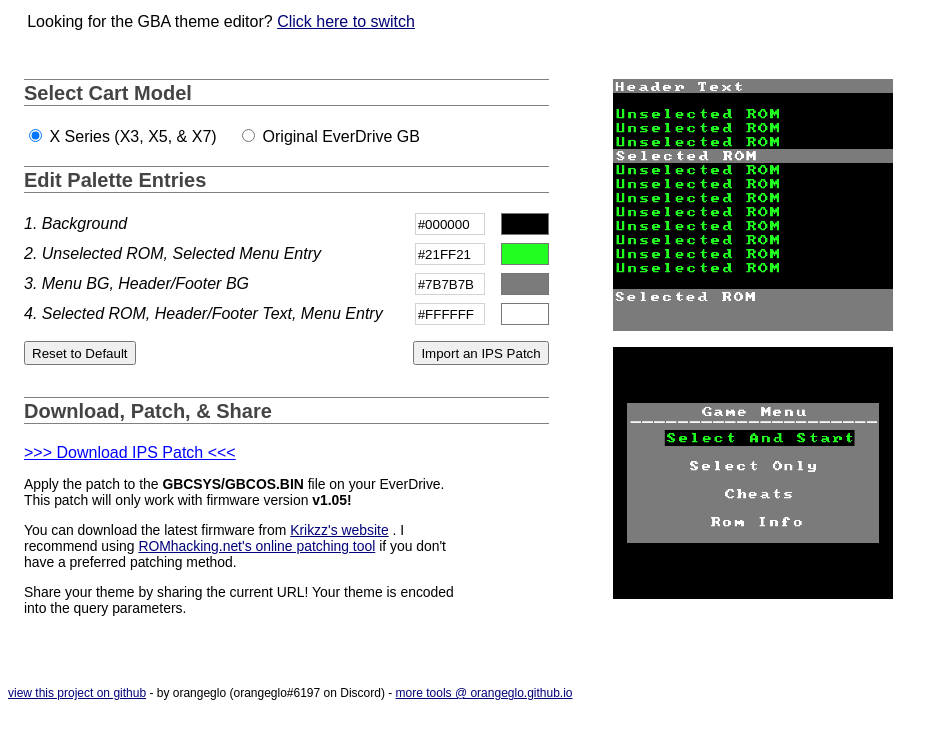
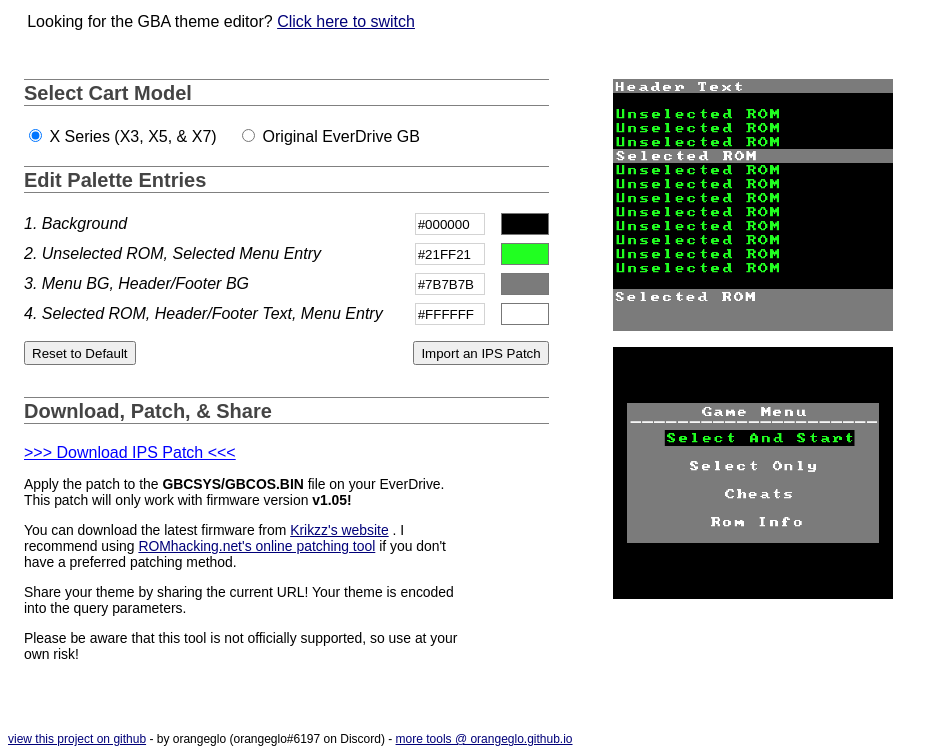
Before and after one commit to orangeglo/everdrive-gb-editor, a plain HTML site: page index.html in a window 1280 px wide. Shown: the part 95-849 px from the top of the page, without its empty margins (0-948 px from the left). Before the commit the page ends 803 px from the top, so only its background shows below. Drawn offline with Linux system fonts and the light colour scheme; a script that the page names is missing.

Commit message:
Add note about tool being unofficial

```diff
--- a/index.html
+++ b/index.html
@@ -89,6 +89,9 @@
           <p class='short-text'>
             Share your theme by sharing the current URL! Your theme is encoded into the query parameters.
           </p>
+          <p class='short-text'>
+            Please be aware that this tool is not officially supported, so use at your own risk!
+          </p>
         </div>
         <div class='live-preview'>
           <live-preview :palettes="palettes" :fonts-loaded='fontsLoaded'></live-preview>
```
